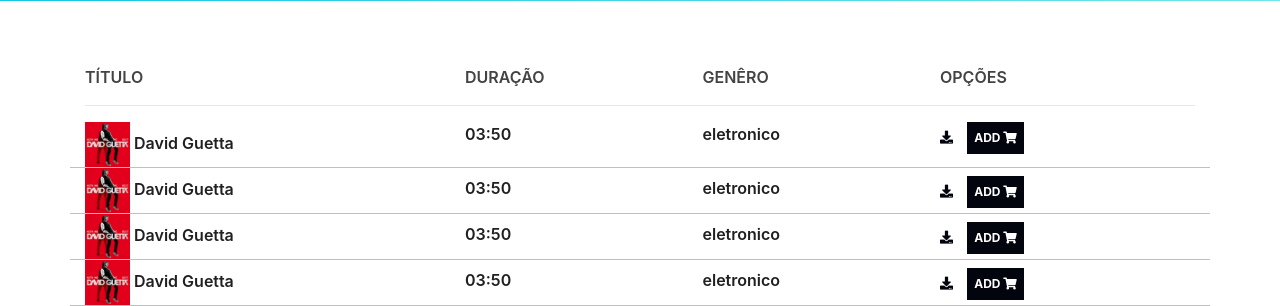
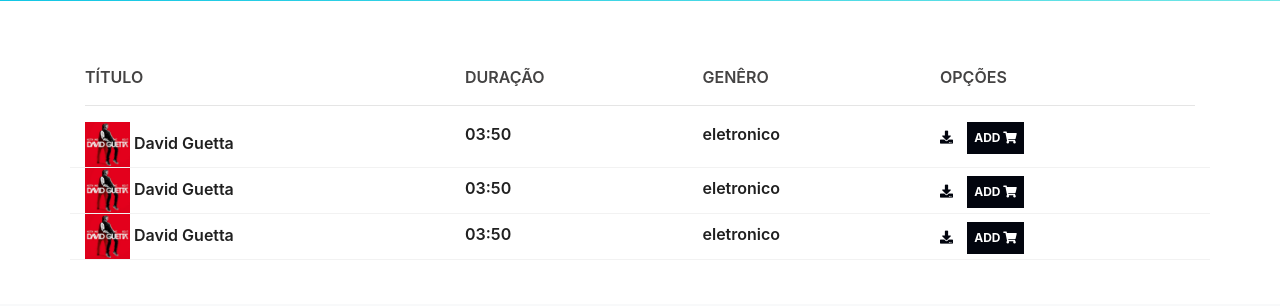
Before and after one commit to SidSan97/music-player, a PHP site: page / in a window 1280 px wide. Shown: the part 654-960 px from the top of the page. After the commit the page ends 913 px from the top, so only its background shows below. Run offline with PHP 8.4, Linux system fonts and the light colour scheme; some libraries are stand-ins or nearby versions.

Commit message:
Estilização da lista de musica

```diff
--- a/css/index.css
+++ b/css/index.css
@@ -185,6 +185,7 @@ body
 {
     color: rgb(32, 32, 32);
     font-weight: 600;
+    margin-bottom: 4%;
 }
 
 #menu-musicas-playlist span
--- a/index.php
+++ b/index.php
@@ -67,7 +67,7 @@
         <hr>
 
         <section id="menu-musicas-playlist">
-            <div class="row" style="border-bottom: 1px solid silver">
+            <div class="row" style="border-bottom: 1px solid rgba(127,127,127,.1)">
                 <div class="col-4">
                     <img src="foto-albuns/dg.jpg" height="45px" width="45px">
                     David Guetta
@@ -82,7 +82,7 @@
                 </div>
             </div>
 
-            <div class="row" style="border-bottom: 1px solid silver">
+            <div class="row" style="border-bottom: 1px solid rgba(127,127,127,.1)">
                 <div class="col-4">
                     <img src="foto-albuns/dg.jpg" height="45px" width="45px">
                     David Guetta
@@ -97,22 +97,7 @@
                 </div>
             </div>
 
-            <div class="row" style="border-bottom: 1px solid silver">
-                <div class="col-4">
-                    <img src="foto-albuns/dg.jpg" height="45px" width="45px">
-                    David Guetta
-                </div>
-                <div class="col mt-2">03:50</div>
-                <div class="col mt-2">eletronico</div>
-                <div class="col-3 mt-2">
-                    <span><i class="fas fa-download"></i></span>
-                        <button class="btn-car-add">
-                            ADD <i class="fas fa-shopping-cart"></i>
-                        </button>
-                </div>
-            </div>
-
-            <div class="row" style="border-bottom: 1px solid silver">
+            <div class="row" style="border-bottom: 1px solid rgba(127,127,127,.1)">
                 <div class="col-4">
                     <img src="foto-albuns/dg.jpg" height="45px" width="45px">
                     David Guetta
```
